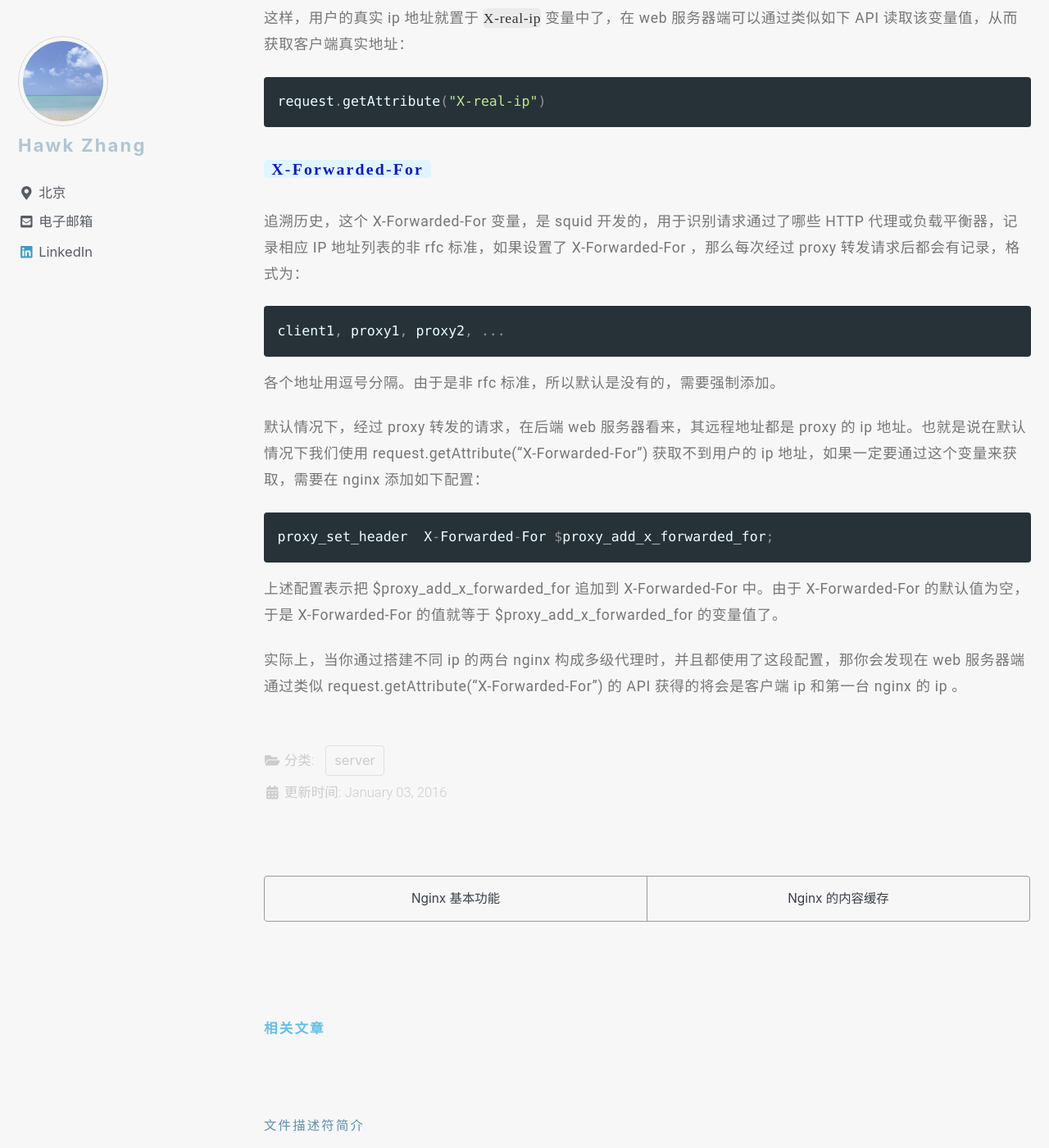
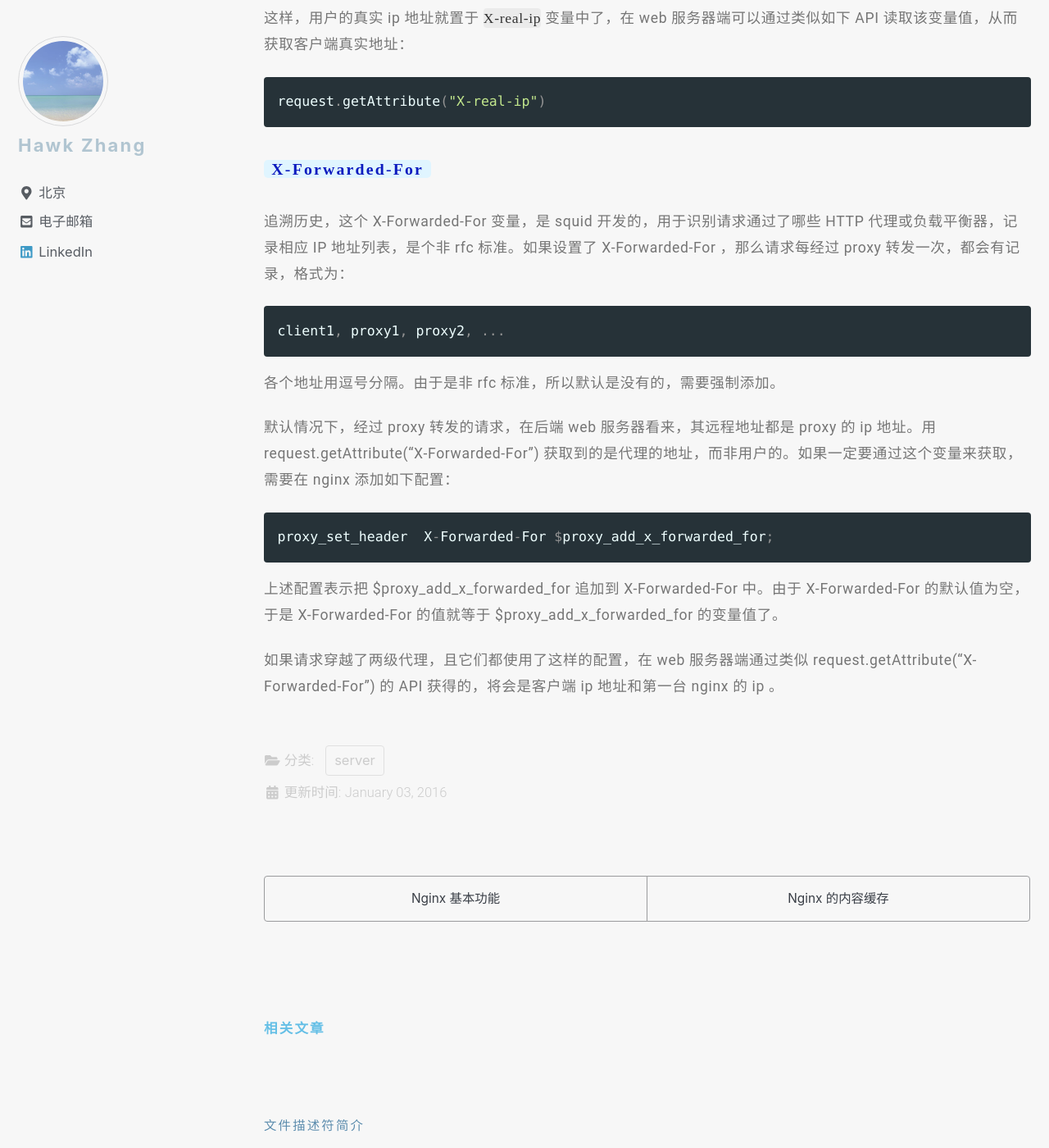
Before and after one commit to narru888/linotes_note, a Jekyll site: the page built from _posts/server/nginx/2016-01-03-common.conf.md, in a window 1280 px wide and 1400 px high, scrolled down 3388 px. Shown: the whole window at 82% size. Built offline with Jekyll 4.4.1, drawn with Linux system fonts in a browser that asks for light colours; nearby versions of some CDN libraries; a script that is not in the unit is left out.

Commit message:
update on 2018-08-07 17:40:01 CST

````diff
--- a/_posts/server/nginx/2016-01-03-common.conf.md
+++ b/_posts/server/nginx/2016-01-03-common.conf.md
@@ -103,7 +103,7 @@ request.getAttribute("X-real-ip")
 
 ##### `X-Forwarded-For`
 
-追溯历史，这个 X-Forwarded-For 变量，是 squid 开发的，用于识别请求通过了哪些 HTTP 代理或负载平衡器，记录相应 IP 地址列表的非 rfc 标准，如果设置了 X-Forwarded-For ，那么每次经过 proxy 转发请求后都会有记录，格式为：
+追溯历史，这个 X-Forwarded-For 变量，是 squid 开发的，用于识别请求通过了哪些 HTTP 代理或负载平衡器，记录相应 IP 地址列表，是个非 rfc 标准。如果设置了 X-Forwarded-For ，那么请求每经过 proxy 转发一次，都会有记录，格式为：
 
 ```conf
 client1, proxy1, proxy2, ...
@@ -111,7 +111,7 @@ client1, proxy1, proxy2, ...
 
 各个地址用逗号分隔。由于是非 rfc 标准，所以默认是没有的，需要强制添加。
 
-默认情况下，经过 proxy 转发的请求，在后端 web 服务器看来，其远程地址都是 proxy 的 ip 地址。也就是说在默认情况下我们使用 request.getAttribute("X-Forwarded-For") 获取不到用户的 ip 地址，如果一定要通过这个变量来获取，需要在 nginx 添加如下配置：
+默认情况下，经过 proxy 转发的请求，在后端 web 服务器看来，其远程地址都是 proxy 的 ip 地址。用 request.getAttribute("X-Forwarded-For") 获取到的是代理的地址，而非用户的。如果一定要通过这个变量来获取，需要在 nginx 添加如下配置：
 
 ```conf
 proxy_set_header  X-Forwarded-For $proxy_add_x_forwarded_for;
@@ -119,4 +119,4 @@ proxy_set_header  X-Forwarded-For $proxy_add_x_forwarded_for;
 
 上述配置表示把 $proxy_add_x_forwarded_for 追加到 X-Forwarded-For 中。由于 X-Forwarded-For 的默认值为空，于是 X-Forwarded-For 的值就等于 $proxy_add_x_forwarded_for 的变量值了。
 
-实际上，当你通过搭建不同 ip 的两台 nginx 构成多级代理时，并且都使用了这段配置，那你会发现在 web 服务器端通过类似 request.getAttribute("X-Forwarded-For") 的 API 获得的将会是客户端 ip 和第一台 nginx 的 ip 。
+如果请求穿越了两级代理，且它们都使用了这样的配置，在 web 服务器端通过类似 request.getAttribute("X-Forwarded-For") 的 API 获得的，将会是客户端 ip 地址和第一台 nginx 的 ip 。
````
Also changed, not shown: 1 other file.
